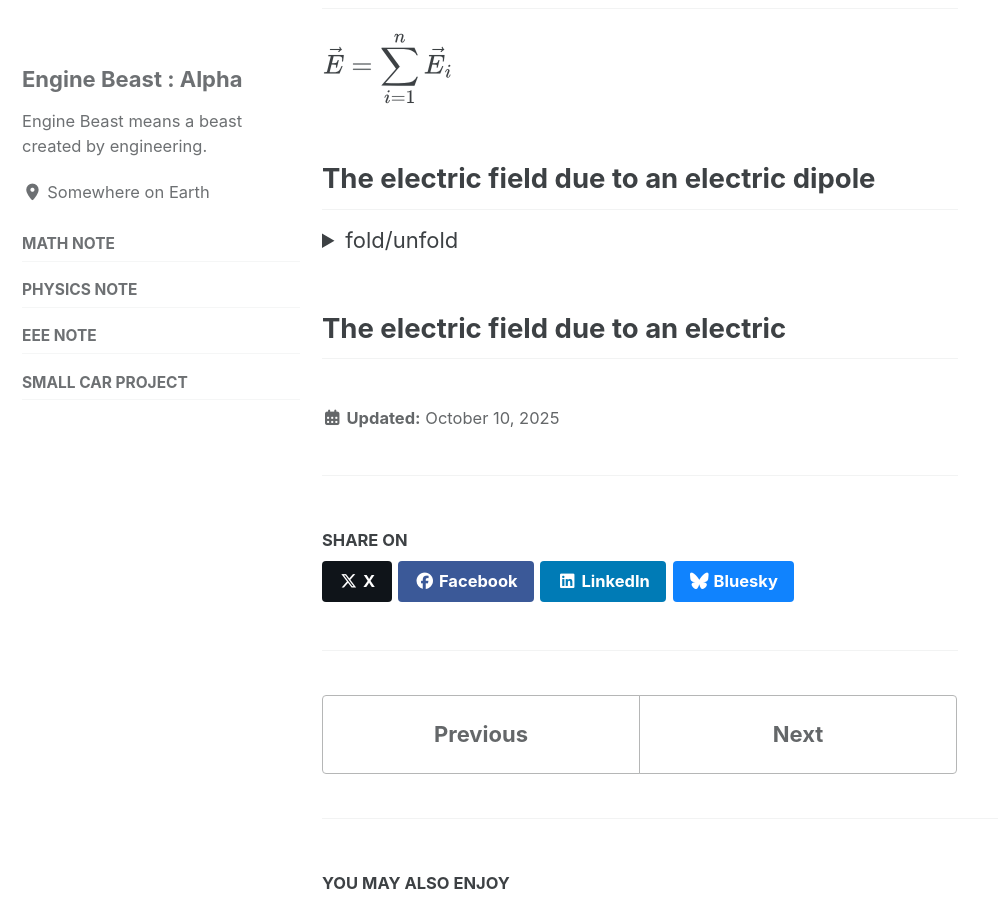
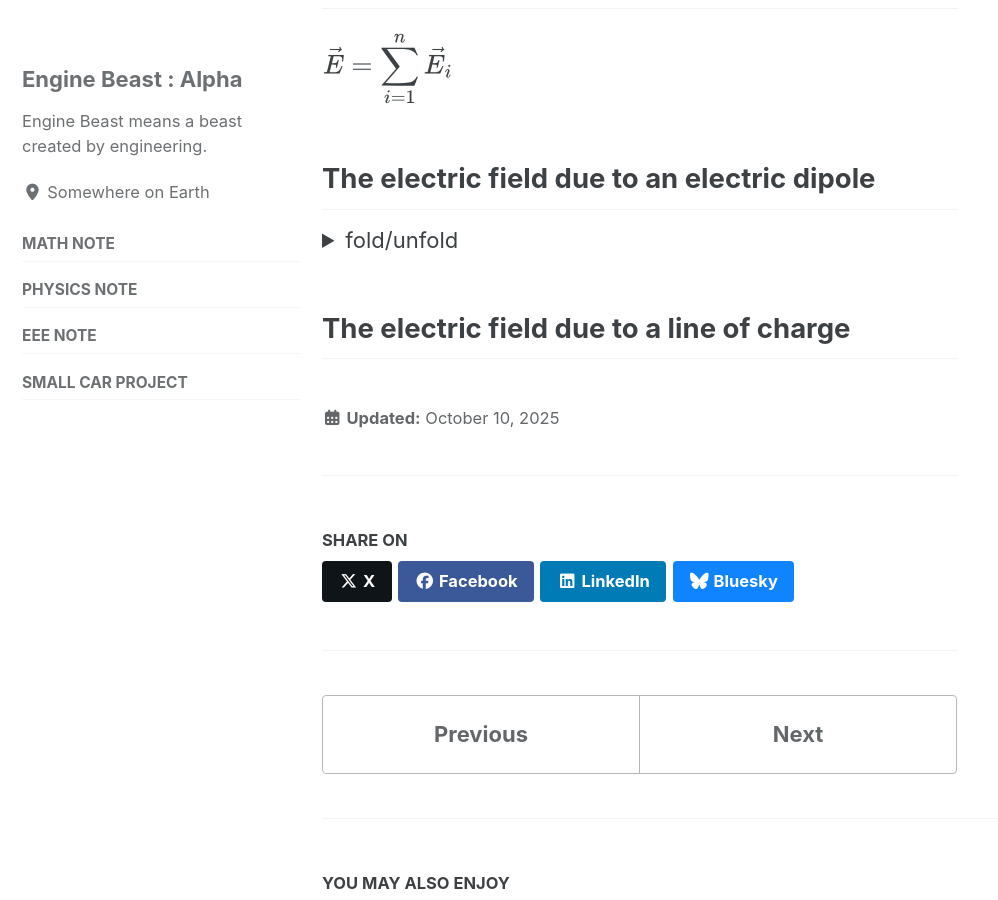
Before and after one commit to enginebeast/enginebeast.github.io, a Jekyll site: the page built from _posts/2025-10-10-electric_fields.html, in a window 1280 px wide and 900 px high, scrolled down 444 px. Shown: the whole window, without its empty margins (0-998 px from the left). Built offline with Jekyll 4.4.1, drawn with Linux system fonts in a browser that asks for light colours; cached includes are drawn as plain includes.

Commit message:
Fix misunderstanding

```diff
--- a/_posts/2025-10-10-electric_fields.html
+++ b/_posts/2025-10-10-electric_fields.html
@@ -35,7 +35,7 @@ $$
 <details>
     <summary>fold/unfold</summary>
     An electric dipole is a system consisting of two equal and opposite charges, q and -q, separated by certain distance.
-    The equation for electric dipole moment is as follows.
+    The equation for a magnitude of its electric field is as follows.
 
     $$
     \begin{flalign*}
@@ -46,4 +46,4 @@ $$
     Where d is a distance between two charge, and z is a distance between center of two charge and a test charge.
 </details>
 
-<h2>The electric field due to an electric </h2>
+<h2>The electric field due to a line of charge</h2>
```
